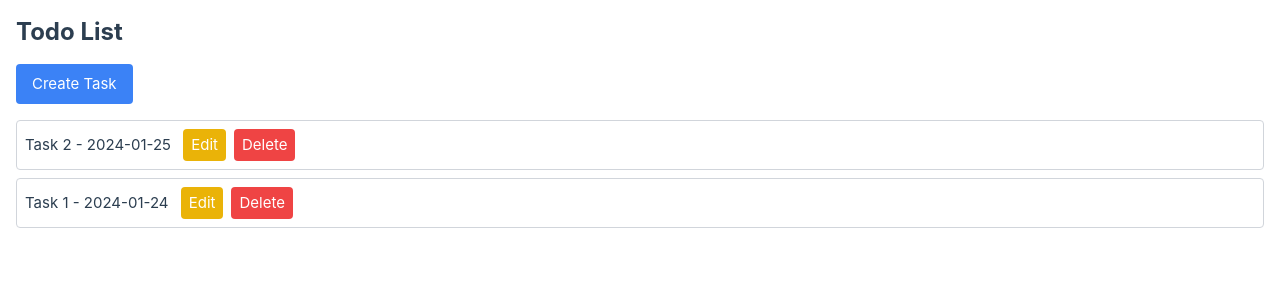
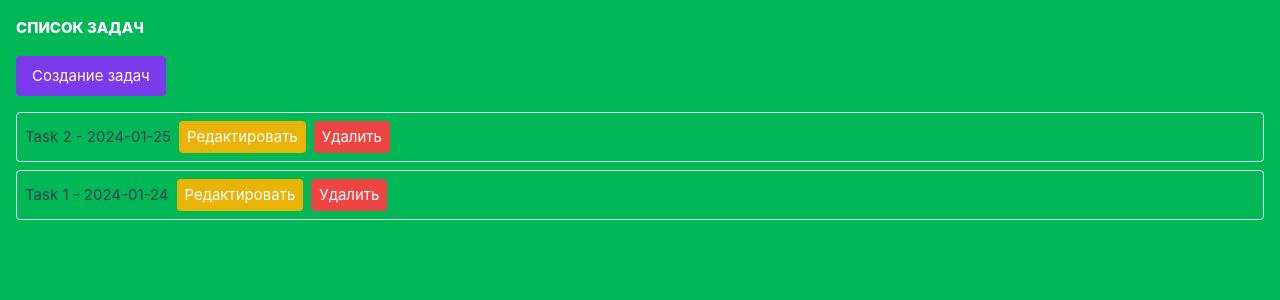
Before and after one commit to Husseinjan/Megafon-Task, a Vue app: page / in a window 1280 px wide. Shown: the top 300 px of the page. Built offline with nearby package versions, Linux system fonts and the light colour scheme.

Commit message:
second commit

```diff
--- a/src/App.vue
+++ b/src/App.vue
@@ -1,5 +1,5 @@
 <template>
-  <div id="app">
+  <div id="app" >
     <TodoList />
   </div>
 </template>
--- a/src/assets/main.css
+++ b/src/assets/main.css
@@ -2,3 +2,6 @@
 @import 'tailwindcss/base';
 @import 'tailwindcss/components';
 @import 'tailwindcss/utilities';
+body{
+  background-color: rgb(0, 184, 86);
+}
--- a/src/components/TodoList.vue
+++ b/src/components/TodoList.vue
@@ -1,23 +1,18 @@
-
 <template>
-  <div class="p-4">
-    <h1 class="text-2xl font-bold mb-4">Todo List</h1>
-    <button @click="createTask" class="bg-blue-500 text-white px-4 py-2 rounded">
-      Create Task
+  <div class="p-4 bg-green-545">
+    <h1 class="text-white   items-center  font-bold  mb-4 uppercase font-extrabold">Список задач</h1>
+    <button @click="createTask" class="bg-violet-600 text-white px-4 py-2 rounded">
+      Создание задач
     </button>
 
     <ul class="mt-4">
-      <li
-        v-for="task in sortedTasks"
-        :key="task.id"
-        class="mb-2 p-2 border border-gray-300 rounded"
-      >
-        {{ task.title }} - {{ task.createdAt }}
+      <li v-for="task in sortedTasks" :key="task.id" class="my-2 p-2 border rounded">
+        <span>{{ task.title }} - {{ task.created }}</span>
         <button @click="editTask(task)" class="ml-2 bg-yellow-500 text-white px-2 py-1 rounded">
-          Edit
+          Редактировать
         </button>
         <button @click="deleteTask(task.id)" class="ml-2 bg-red-500 text-white px-2 py-1 rounded">
-          Delete
+          Удалить
         </button>
       </li>
     </ul>
@@ -26,34 +21,33 @@
       v-if="isModalOpen"
       class="fixed inset-0 flex items-center justify-center bg-black bg-opacity-50"
     >
-      <div class="bg-white p-4 rounded w-1/3">
-        <h2 class="text-lg font-bold mb-4">{{ editingTask ? 'Edit Task' : 'Create Task' }}</h2>
+      <div class="bg-white p-4 rounded w-2/5">
+        <h2 class="text-lg font-semibold mb-4">{{ editingTask ? 'Edit Task' : 'Create Task' }}</h2>
         <label class="block mb-2">
-          Title: <input v-model="taskTitle" class="border border-gray-300 p-2 rounded w-full" />
+          Заголовок:
+          <input v-model="taskTitle" class="border p-2 rounded w-full" />
         </label>
         <label class="block mb-4">
-          Date:
-          <input type="date" v-model="taskDate" class="border border-gray-300 p-2 rounded w-full" />
+          Дата:
+          <input type="date" v-model="taskDate" class="border p-2 rounded w-full" />
         </label>
         <div class="flex justify-end">
-          <button @click="saveTask" class="bg-blue-500 text-white px-4 py-2 rounded">Save</button>
+          <button @click="saveTask" class="bg-blue-500 text-white px-4 py-2 rounded">Сохранить</button>
           <button @click="closeModal" class="ml-2 bg-gray-300 text-black px-4 py-2 rounded">
-            Cancel
+            Отмена
           </button>
         </div>
       </div>
     </div>
   </div>
 </template>
-
 <script>
 export default {
   data() {
     return {
       tasks: [
-        { id: 1, title: 'Task 1', createdAt: '2024-01-24' },
-        { id: 2, title: 'Task 2', createdAt: '2024-01-25' }
-
+        { id: 1, title: 'Task 1', created: '2024-01-24' },
+        { id: 2, title: 'Task 2', created: '2024-01-25' }
       ],
       isModalOpen: false,
       editingTask: null,
@@ -63,7 +57,7 @@ export default {
   },
   computed: {
     sortedTasks() {
-      return this.tasks.sort((a, b) => new Date(b.createdAt) - new Date(a.createdAt))
+      return this.tasks.sort((a, b) => new Date(b.created) - new Date(a.created))
     }
   },
   methods: {
@@ -76,7 +70,7 @@ export default {
     editTask(task) {
       this.editingTask = task
       this.taskTitle = task.title
-      this.taskDate = task.createdAt
+      this.taskDate = task.created
       this.isModalOpen = true
     },
     deleteTask(id) {
@@ -84,19 +78,12 @@ export default {
     },
     saveTask() {
       if (this.editingTask) {
-
         this.editingTask.title = this.taskTitle
-        this.editingTask.createdAt = this.taskDate
+        this.editingTask.created = this.taskDate
       } else {
-
-        const newTask = {
-          id: this.tasks.length + 1,
-          title: this.taskTitle,
-          createdAt: this.taskDate
-        }
+        const newTask = { id: this.tasks.length + 1, title: this.taskTitle, created: this.taskDate }
         this.tasks.push(newTask)
       }
-
       this.closeModal()
     },
     closeModal() {
@@ -105,7 +92,9 @@ export default {
   }
 }
 </script>
+<style scoped>
+  .custom-font-width {
 
-<style scoped>
-
+    font-weight: 900;
+  }
 </style>
```
